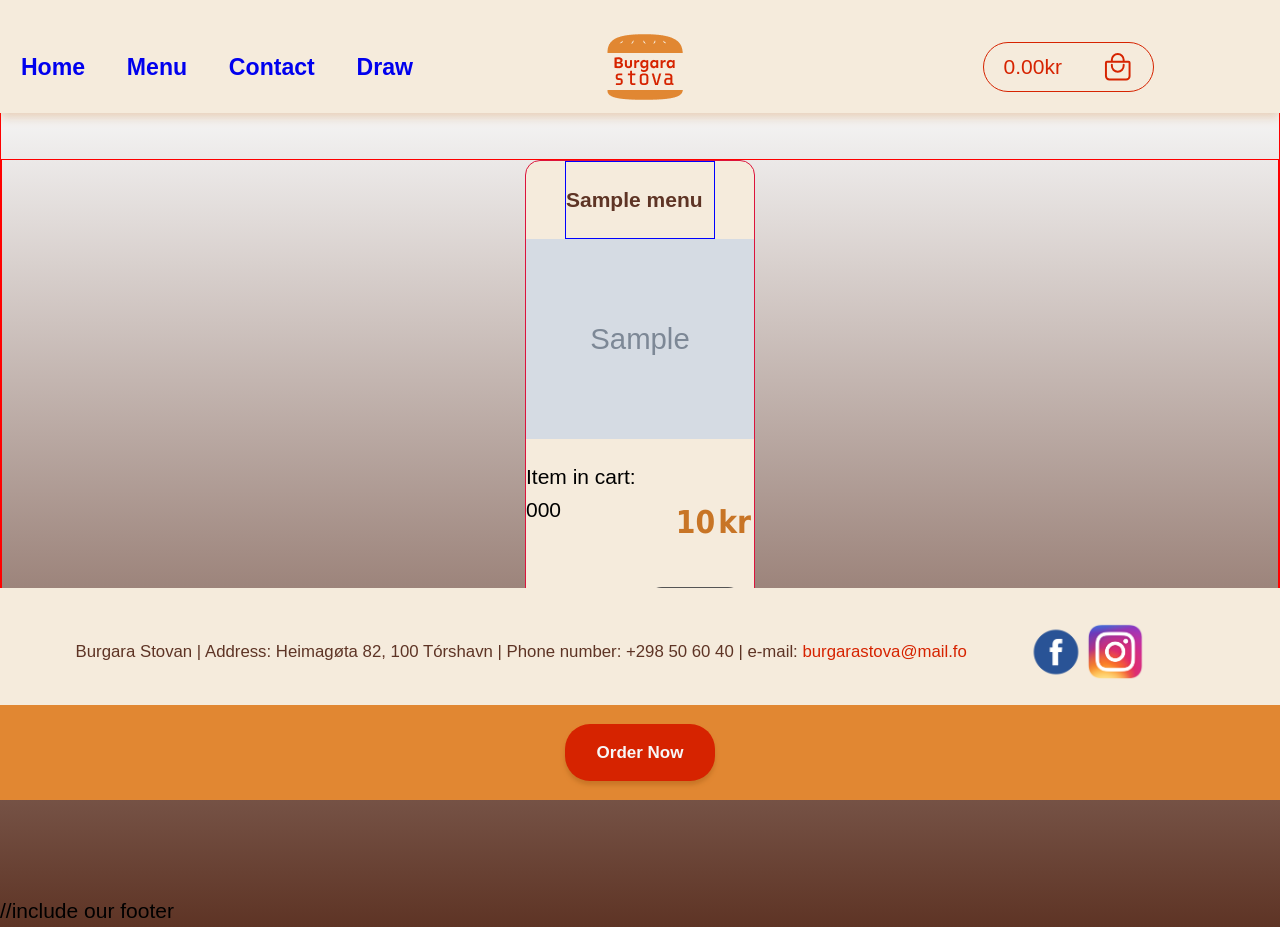
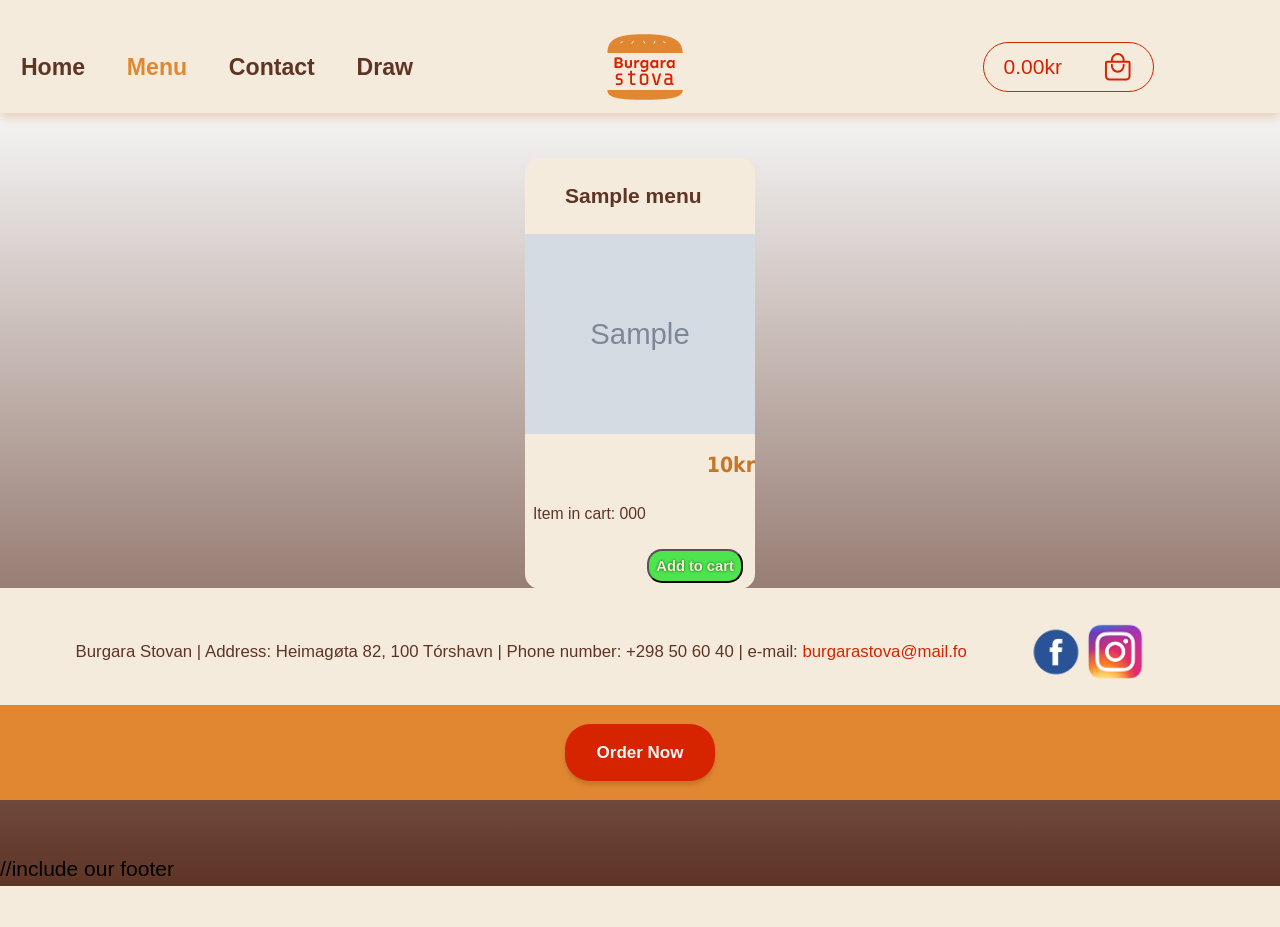
Before and after one commit to BjoergWR/BjoergWR.github.io, a PHP site: page /menu.php in a window 1280 px wide. After the commit the page ends 886 px from the top, so only its background shows below. Run offline with PHP 8.4, Linux system fonts and the light colour scheme; tables that the repository leaves empty or names only in its code hold one stand-in row (values such as "Sample post"); grey boxes marked "Sample" are stand-in pictures.

Commit message:
Css rætta

```diff
--- a/innlating2/css/styles.css
+++ b/innlating2/css/styles.css
@@ -90,6 +90,11 @@ a {
     padding: 0.2em 0.2em 0.2em 0.2em;
     margin: 0.7em;
     background-color:var(--background);
+}
+.nav-menu .active a{
+    color: var(--dart-orange);
+}
+.nav-menu a{
     color: var(--brown);
 }
 
@@ -502,16 +507,13 @@ section {
 /*END ANIMATION INDEX*/
 
 
-/*MENU.php */
+
+/*START MENU PAGE */
 .middel {
     margin-top: 5em;
     width: 100%;
-    border: 1px solid red;
     margin-bottom: 10em;
 }
-
-
-
 
 .menu_container {
     font-family: "Bookman Old Style", sans-serif;
@@ -524,7 +526,6 @@ section {
     justify-content: center;
     align-items: center;
     gap: 2em;
-    border: 1px solid red;
 }
 
 .menuItem {
@@ -532,8 +533,19 @@ section {
     background-color: var( --background);
     overflow: hidden;
     border-radius: 15px;
-    border: 1px solid crimson;
 }
+
+.p_menu{
+    display:inline-block;
+    text-align: center;
+}
+
+.p_item_cart{
+    font-size: 0.75em;
+    padding-left: 0.5em;
+    color: var(--brown);
+}
+
 .menuImg {
     width: 230px;
     height: 200px;
@@ -549,6 +561,7 @@ section {
 }
 
 .menuItem h4{
+    font-size: 1em;
     width: 150px;
     margin-left: auto;
     margin-right: auto;
@@ -556,14 +569,12 @@ section {
     padding-bottom: 1em;
     padding-top: 1em;
     color: var(--brown);
-    border: 1px solid blue;
 }
+
 .menuItem h2{
+    font-size:1em;
     display:inline;
     float: right;
-    padding-right: 3px;
-    padding-bottom: 0.5em;
-    padding-top:0.5em;
     color: var(--orange);
 }
 
@@ -583,14 +594,12 @@ section {
     font-weight: bold;
 
 }
-
 .add_button {
     color: var(--background);
     text-shadow: 0px 0px 0.20em darkgreen;
     background-color: #4ee44e;
     padding: 0.50em;
 }
-
 .remove_button {
     color: var(--brown);
     background-color: var(--background);
@@ -611,14 +620,17 @@ section {
     background-color: var(--dart-orange);
 }
 
+
 @media only screen and (max-width: 750px) {
     .menuItem h4 {
-        font-size: 0.05em;
+        font-size: 1em;
     }
     .menuItem h2{
-        font-size: 0.05em;
+        font-size: 0.75em;
     }
 }
+/*MENU CONTENT ENDS HERE*/
+
 
 /*DRAW CONTENT BEGINS HERE*/
 
```
